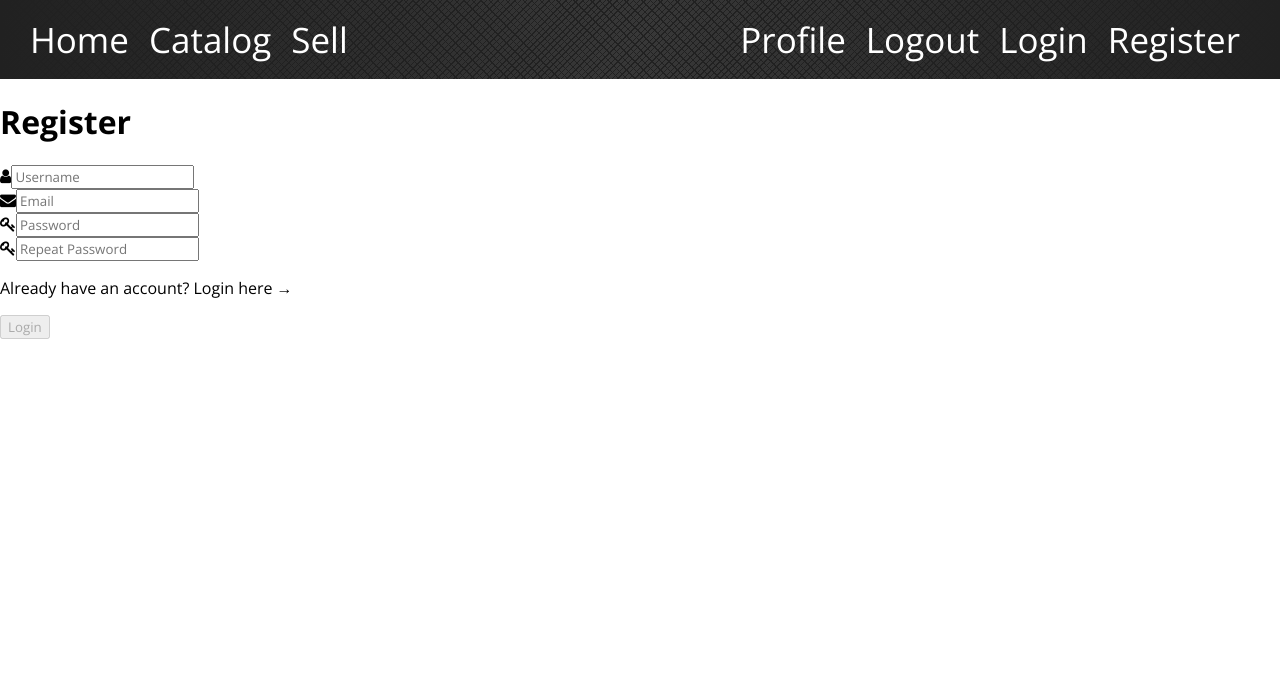
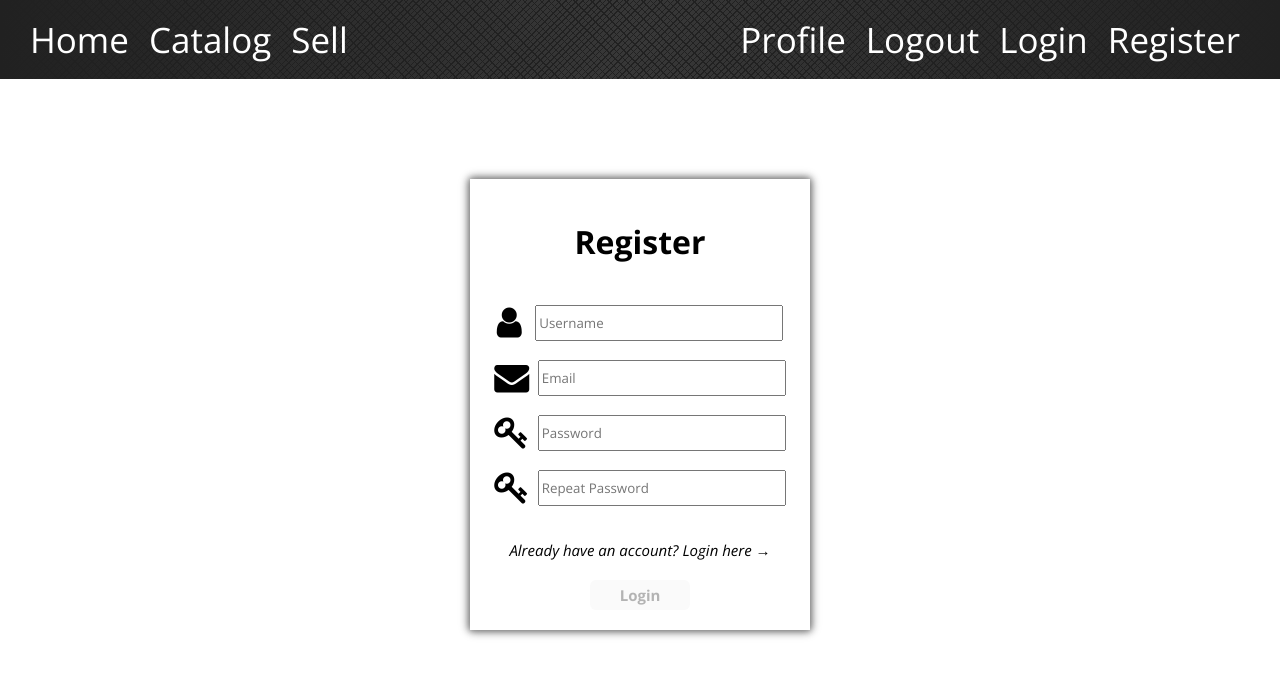
Before and after one commit to georgi-georgiev95/Second-Shift-Auto, an Angular app in the folder client/: page /users/register in a window 1280 px wide. Shown: the top 676 px of the page. Built offline with nearby package versions, Linux system fonts and the light colour scheme.

Commit message:
Add register form's CSS

```diff
--- a/client/src/app/features/authentication/register/register.component.css
+++ b/client/src/app/features/authentication/register/register.component.css
@@ -0,0 +1,65 @@
+.container {
+    position: relative;
+}
+
+.content {
+    position: absolute;
+    width: 100%;
+    text-align: center;
+    display: flex;
+    justify-content: center;
+    padding-top: 100px;
+}
+
+h1 {
+    padding-bottom: 20px;
+}
+
+p {
+    font-size: 15px;
+    font-style: italic;
+    cursor: pointer;
+}
+
+.fa {
+    font-size: 35px;
+}
+
+form {
+    background-color: white;
+    -webkit-box-shadow: 0 0 8px gray;
+    filter: drop-shadow(gray 0 0 3px);
+    width: fit-content;
+    padding: 20px;
+}
+
+.row {
+    display: flex;
+    justify-content: space-around;
+    padding-bottom: 5px;
+    width: 300px;
+    height: 50px;
+}
+
+input{
+    width: 80%;
+    height: 30px;
+}
+
+button {
+    border-radius: 6px;
+    font-size: 15px;
+    font-weight: bold;
+    border: 0px;
+    padding: 0 30px;
+    height: 30px;
+}
+
+button:hover {
+    background-color: darkgray;
+}
+
+.error {
+    color: red;
+    margin-top: 0;
+}
```
